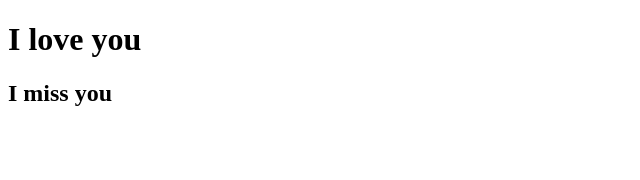
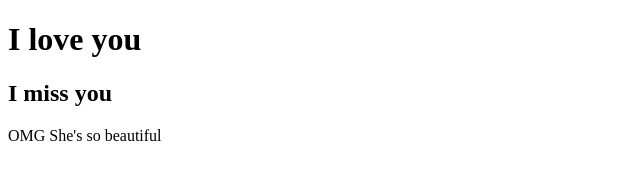
Before and after one commit to maihoa23/project-2, a plain HTML site: page index.html in a window 1280 px wide. Shown: the whole page, without its empty margins (0-640 px from the left). Drawn offline with Linux system fonts and the light colour scheme.

Commit message:
1. sửa 1

```diff
--- a/index.html
+++ b/index.html
@@ -8,5 +8,6 @@
   <body>
     <h1>I love you</h1>
     <h2>I miss you</h2>
+    <p>OMG She's so beautiful</p>
   </body>
 </html>
```
